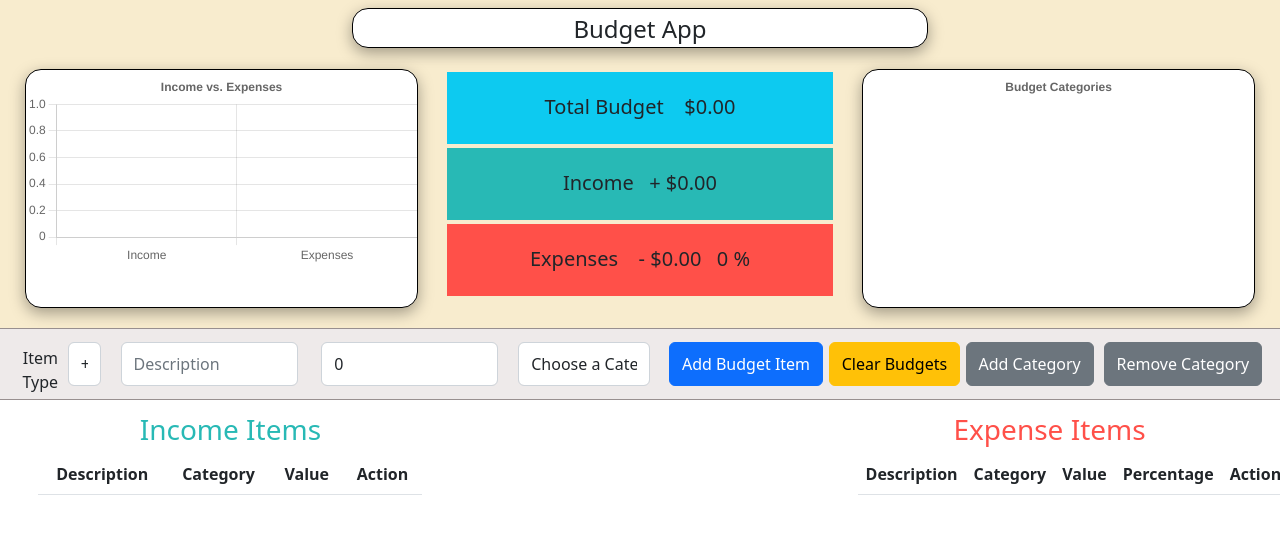
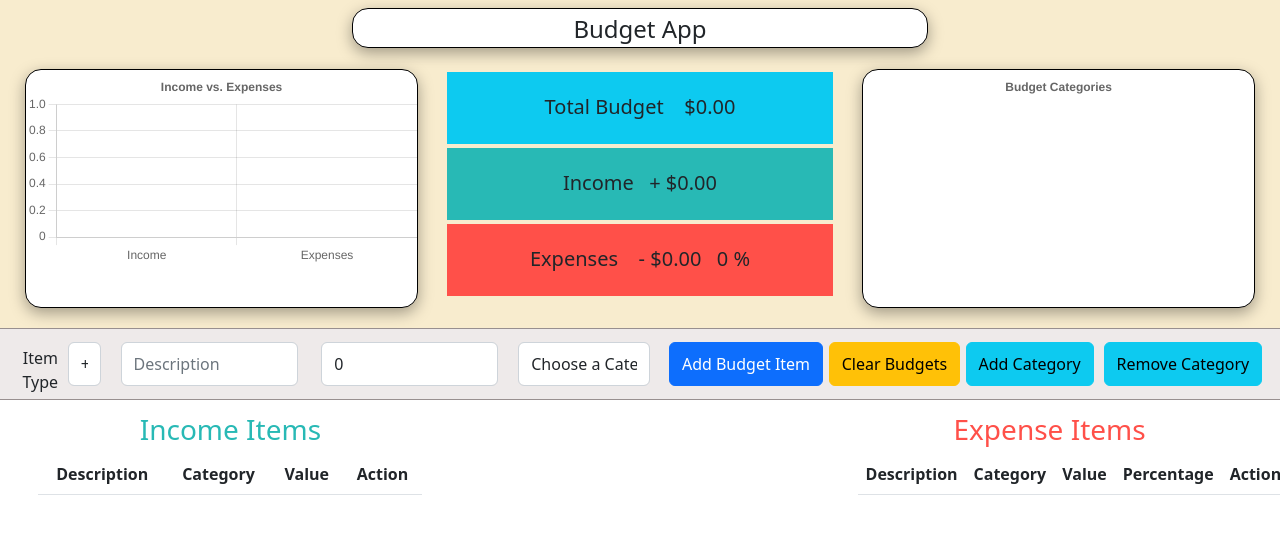
Before and after one commit to ipcampbell12/react_budget_app, a React (Create React App) app: page / in a window 1280 px wide. Shown: the top 534 px of the page. Built offline with nearby package versions, Linux system fonts and the light colour scheme.

Commit message:
button formatting

```diff
--- a/src/components/AddBudgetItem.js
+++ b/src/components/AddBudgetItem.js
@@ -143,9 +143,9 @@ function AddBudgetItem({ onAdd, setShow, setDanger, clearLists, length }) {
 
                 <button onClick={event => { handleClearOpen() }} type="button" className="btn btn-warning">Clear Budgets</button>
 
-                <button type="button" className="btn btn-secondary space" onClick={event => { handleOpen() }}> Add Category </button>
+                <button type="button" className="btn btn-info space" onClick={event => { handleOpen() }}> Add Category </button>
 
-                <button type="button" className="btn btn-secondary space" onClick={event => { handleRemoveOpen() }}> Remove Category </button>
+                <button type="button" className="btn btn-info space" onClick={event => { handleRemoveOpen() }}> Remove Category </button>
             </div>
 
             {clearModal ? <ClearModal
```
